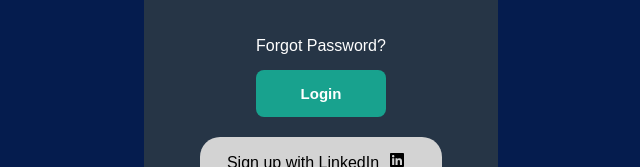
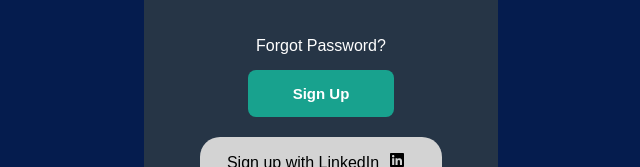
Before and after one commit to MohamadAliHassan/LunchConnect, a React (Vite) app in the folder client/: page /register in a window 1280 px wide. Shown: the part 395-562 px from the top of the page, without its empty margins (319-959 px from the left). Built offline with nearby package versions, Linux system fonts and the light colour scheme.

Commit message:
changed some titles

```diff
--- a/client/src/pages/RegisterPage/components/RegisterForm.jsx
+++ b/client/src/pages/RegisterPage/components/RegisterForm.jsx
@@ -20,7 +20,7 @@ export const RegisterForm = () => {
               <input placeholder="Repeat password" className="reg-input" />
             </div>
             <p>Forgot Password?</p>
-            <button className="Login-btn">Login</button>
+            <button className="Login-btn">Sign Up</button>
           </div>
           <div className="social-login">
             <div className="overlay-2 ">
```
